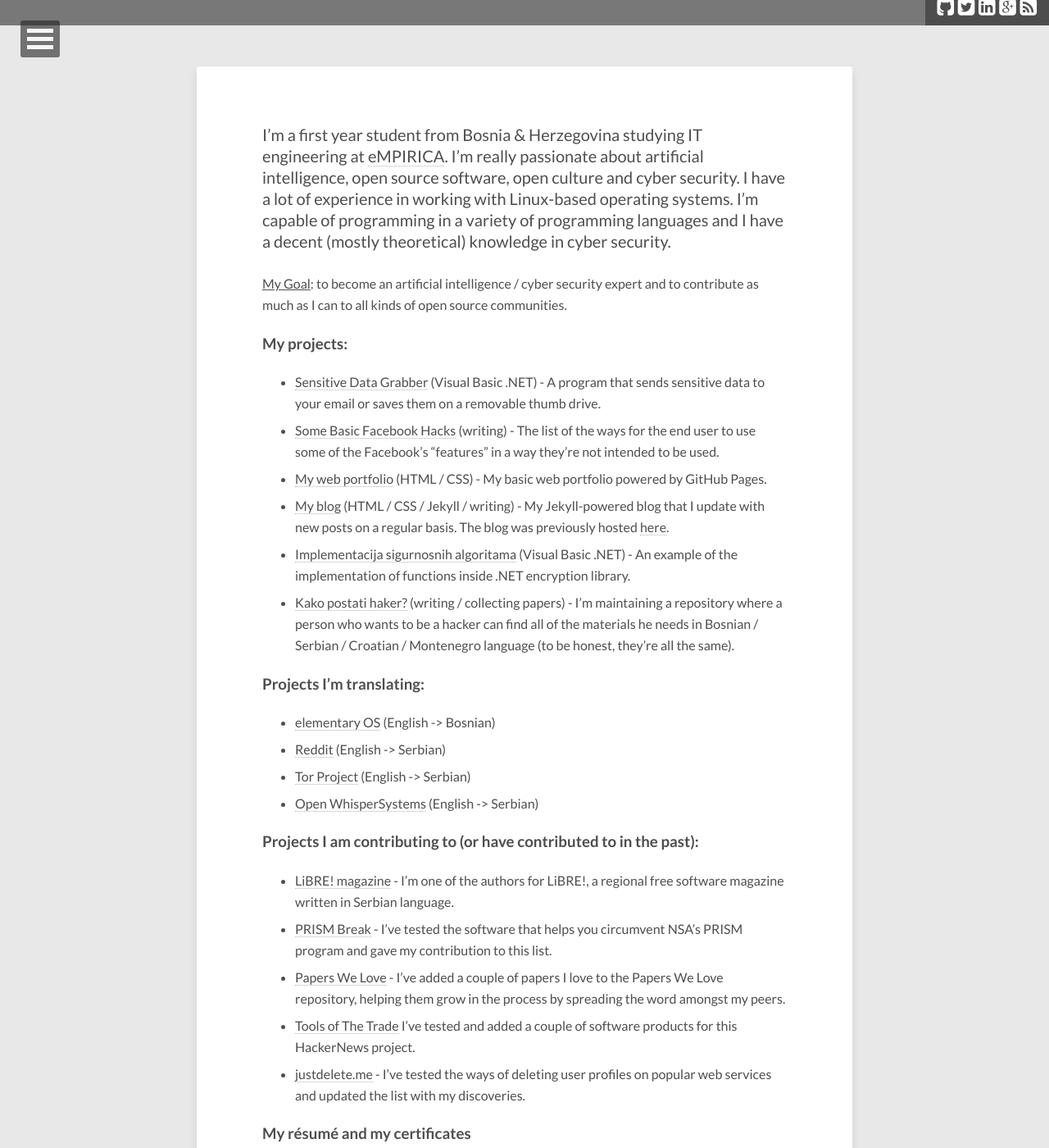
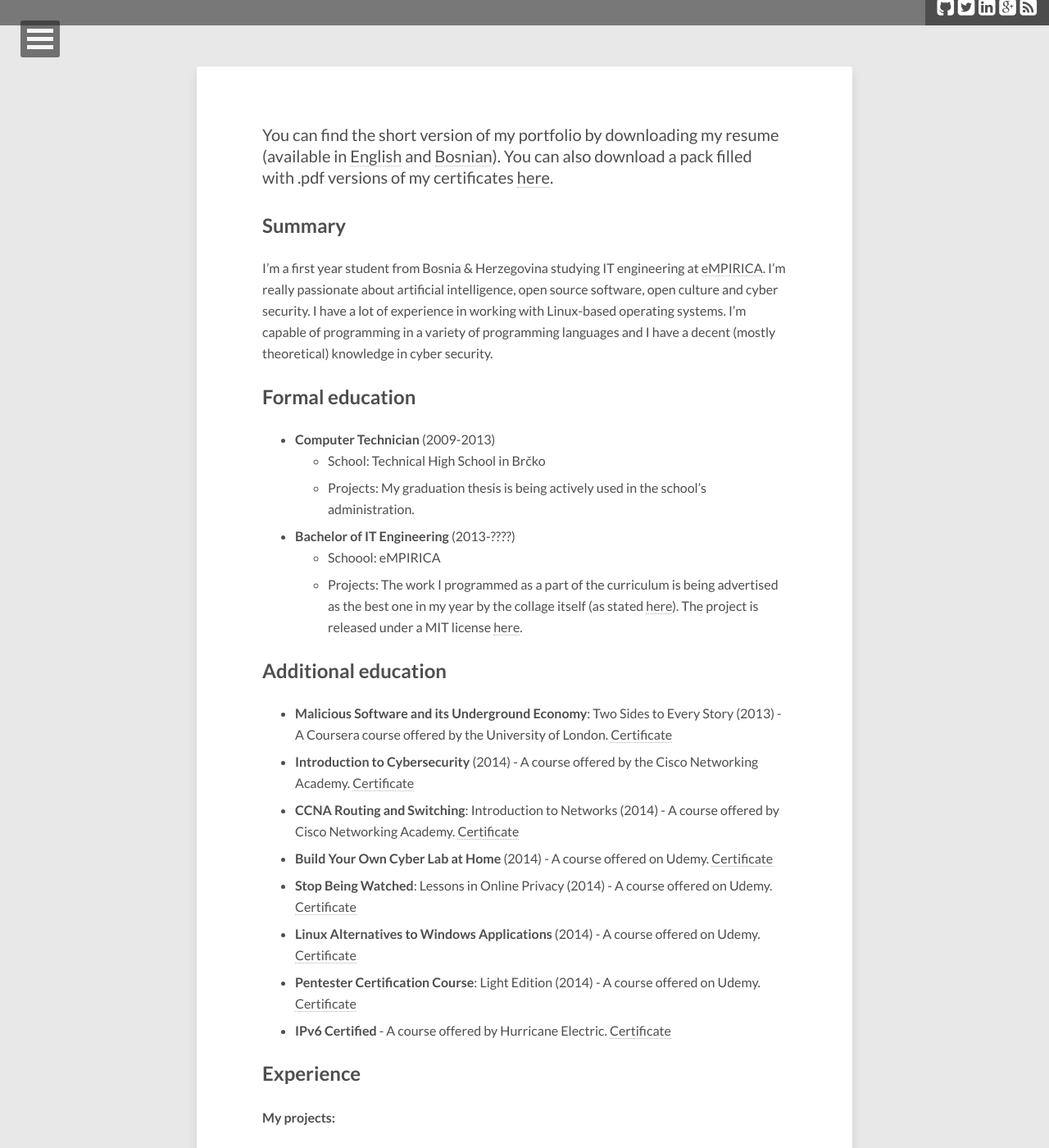
Before and after one commit to menghanhui/r3bl.blog, a Jekyll site: the page built from about/index.md, in a window 1280 px wide and 1400 px high, scrolled down 369 px. Shown: the whole window at 82% size. Built offline with Jekyll 4.4.1, drawn with Linux system fonts in a browser that asks for light colours; nearby versions of some CDN libraries; some of the changed text lies outside the part shown.

Commit message:
Updated portfolio and switched to the new site

```diff
--- a/about/index.md
+++ b/about/index.md
@@ -1,54 +1,78 @@
 ---
 layout: page
-title: About Me
+title: Portfolio
 image:
   feature: abstract-1.jpg
 comments: false
-modified: 2015-01-28
+modified: 2015-02-19
 ---
+
+You can find the short version of my portfolio by downloading my resume (available in [English](https://drive.google.com/file/d/0By-yP9sfB84VY0cxeGV4THNNbTQ/view?usp=sharing)
+and [Bosnian](https://drive.google.com/file/d/0By-yP9sfB84VWENhQmtJX0x4cTg/view?usp=sharing)). You can also download a pack filled with .pdf versions of my certificates [here](https://drive.google.com/file/d/0By-yP9sfB84VaFdUeU5kUXdTams/view?usp=sharing).
+
+## Summary
 
 I'm a first year student from Bosnia &amp; Herzegovina studying IT engineering at [eMPIRICA](http://empirica.ba/). I'm really passionate about artificial intelligence, open source software, open culture and cyber security. I have a lot of experience in working with Linux-based operating systems. I'm capable of programming in a variety of programming languages and I have a decent (mostly theoretical) knowledge in cyber security.
 
-<u>My Goal</u>: to become an artificial intelligence / cyber security expert and to contribute as much as I can to all kinds of open source communities.
+## Formal education
 
-### My projects:
+* **Computer Technician** (2009-2013)
+  * School: Technical High School in Brčko
+  * Projects: My graduation thesis is being actively used in the school's administration.
+
+* **Bachelor of IT Engineering** (2013-????)
+  * Schoool: eMPIRICA
+  * Projects: The work I programmed as a part of the curriculum is being advertised as the best one in my year by the collage itself (as stated [here](http://empirica.ba/index.php/aktuelne-vijesti/464-nasi-studenti-sticu-prakticna-ict-znanja-i-vjestine-vec-od-prve-godine-studija)). The project is released under a MIT license [here](https://github.com/aleksandar-todorovic/Implementacija-sigurnosnih-algoritama).
+
+## Additional education
+
+* **Malicious Software and its Underground Economy**: Two Sides to Every Story (2013) - A Coursera course offered by the University of London. [Certificate](https://drive.google.com/file/d/0By-yP9sfB84VTVVfanQ3THFkTDQ/view?usp=sharing)
+* **Introduction to Cybersecurity** (2014) - A course offered by the Cisco Networking Academy. [Certificate](https://drive.google.com/file/d/0By-yP9sfB84VVThyQkdxRDlrMnc/view?usp=sharing)
+* **CCNA Routing and Switching**: Introduction to Networks (2014) - A course offered by Cisco Networking Academy. [Certificate](https://drive.google.com/file/d/0By-yP9sfB84VMlVlNWVkanVKajA/view?usp=sharing)
+* **Build Your Own Cyber Lab at Home** (2014) - A course offered on Udemy. [Certificate](https://drive.google.com/file/d/0By-yP9sfB84VZTlUaXB1czZSYlU/view?usp=sharing)
+* **Stop Being Watched**: Lessons in Online Privacy (2014) - A course offered on Udemy. [Certificate](https://drive.google.com/file/d/0By-yP9sfB84VT1pzM2NpUHNHUkE/view?usp=sharing)
+* **Linux Alternatives to Windows Applications** (2014) - A course offered on Udemy. [Certificate](https://drive.google.com/file/d/0By-yP9sfB84VbG1Yd1FYQmZXV2M/view?usp=sharing)
+* **Pentester Certification Course**: Light Edition (2014) - A course offered on Udemy. [Certificate](https://drive.google.com/file/d/0By-yP9sfB84VeU15TE9OTTRXNEE/view?usp=sharing)
+* **IPv6 Certified** - A course offered by Hurricane Electric. [Certificate](https://drive.google.com/file/d/0By-yP9sfB84VczdTYlljZHhUTlE/view?usp=sharing)
+
+## Experience
+
+#### My projects:
 
 * [Sensitive Data Grabber](https://github.com/aleksandar-todorovic/SensitiveDataGrabber) (Visual Basic .NET) - A program that sends sensitive data to your email or saves them on a removable thumb drive.
 * [Some Basic Facebook Hacks](https://github.com/aleksandar-todorovic/my-published-papers#some-basic-facebook-hacks) (writing) - The list of the ways for the end user to use some of the Facebook's "features" in a way they're not intended to be used.
-* [My web portfolio](http://aleksandar-todorovic.github.io) (HTML / CSS) - My basic web portfolio powered by GitHub Pages.
 * [My blog](https://r3bl.github.com) (HTML / CSS / Jekyll / writing) - My Jekyll-powered blog that I update with new posts on a regular basis. The blog was previously hosted [here](https://aleksandartodorovic.wordpress.com/).
 * [Implementacija sigurnosnih algoritama](https://github.com/aleksandar-todorovic/Implementacija-sigurnosnih-algoritama) (Visual Basic .NET) - An example of the implementation of functions inside .NET encryption library.
 * [Kako postati haker?](https://github.com/aleksandar-todorovic/kako-postati-haker) (writing / collecting papers) - I'm maintaining a repository where a person who wants to be a hacker can find all of the materials he needs in Bosnian / Serbian / Croatian / Montenegro language (to be honest, they're all the same).
 
-### Projects I'm translating:
+#### Projects I am contributing to (or have contributed to in the past):
 
-* [elementary OS](http://elementaryos.org/) (English -&gt; Bosnian)
-* [Reddit](https://www.reddit.com/) (English -&gt; Serbian)
-* [Tor Project](https://www.torproject.org/) (English -&gt; Serbian)
-* [Open WhisperSystems](https://whispersystems.org/) (English -&gt; Serbian)
-
-### Projects I am contributing to (or have contributed to in the past):
-
-* [LiBRE! magazine](http://libre.lugons.org/) - I'm one of the authors for LiBRE!, a regional free software magazine written in Serbian language.
+* [elementary OS](http://elementaryos.org/) - I've translated the whole operating system to Bosnian language as a part of their localization team. I'm a beta tester who helped out by reporting and confirming bugs during the Beta stage of the version 0.3 titled Freya. I'm also helped during the construction of their new website ([beta.elementary.io](http://beta.elementary.io/)) where I contribute with the code and with the translation of the website to Bosnian language.
+* [Reddit](https://www.reddit.com/) - I've helped with the translation of wordly-known Reddit, earning a badge as a proof of helping them (you can view the badge in the trophy case of [my Reddit profile](http://reddit.com/u/r3bl)).
+* [Tor Project](https://www.torproject.org/) - I've helped with the translation of Orbot and Orweb tutorial in Serbian language and I am a coordinator for this translation.
+* [Open WhisperSystems](https://whispersystems.org/) - I've single-handedly translated their TextSecure and RedPhone apps to Bosnian, Serbian and Croatian language.
+* [Gnu Privacy Guard](https://guardianproject.info/code/gnupg/) - I've helped by translating the the privacy guard to the Serbian language and I am a coordinator for this translation.
 * [PRISM Break](https://prism-break.org/en/) - I've tested the software that helps you circumvent NSA's PRISM program and gave my contribution to this list.
 * [Papers We Love](https://github.com/papers-we-love/papers-we-love) - I've added a couple of papers I love to the Papers We Love repository, helping them grow in the process by spreading the word amongst my peers.
-* [Tools of The Trade](https://github.com/cjbarber/ToolsOfTheTrade) I've tested and added a couple of software products for this HackerNews project.
 * [justdelete.me](https://github.com/rmlewisuk/justdelete.me) - I've tested the ways of deleting user profiles on popular web services and updated the list with my discoveries.
 
-### My résumé and my certificates
+## Writing experience
 
-You can download my résumé in two different languages:
+* I'm running a blog for over 7 months now. I have a moderate success in blogging, averaging 150 visitors per day.
+* I wrote an article for [Opensource.com](http://opensource.com/) called [A beginner's guide to GitHub](http://opensource.com/life/15/2/beginners-guide-github). This post managed to get over 10.000 views in just two days and it is in a good path to become the most popular article in February 2015.
+* I wrote a couple of articles for LiBRE! Magazine -- a regional free software magazine written in Serbian language. You can find my articles in numbers [16](https://libre.lugons.org/index.php/broj_16/), [17](https://libre.lugons.org/index.php/broj_17/), [18](https://libre.lugons.org/index.php/broj_18/), [26](https://libre.lugons.org/index.php/broj-26/), [27](https://libre.lugons.org/index.php/broj-27/) and [28](https://libre.lugons.org/index.php/broj-28/).
 
-*  [English version](https://drive.google.com/file/d/0By-yP9sfB84VY0cxeGV4THNNbTQ/view?usp=sharing)
-*  [Bosnian version](https://drive.google.com/file/d/0By-yP9sfB84VWENhQmtJX0x4cTg/view?usp=sharing)
+## Volunteering experience
 
-You can also download a pack filled with .pdf versions of my certificates [here](https://drive.google.com/file/d/0By-yP9sfB84VaFdUeU5kUXdTams/view?usp=sharing).
+* **Terrain work during the floods in Bosnia & Herzegovina** (2014) - I helped those whose lives were in danger during catastrophic floods that hit my country in May 2014.
+* **No Hate Online - No Hate Offline workshops** (2014) - I have been a part of workshops that were organized in the support of [No Hate Speech Movement](http://nohatespeechmovement.org/) organized by the [PRONI Center for Youth Development](http://nohatespeechmovement.org/) where we discussed the ways of fighting against the hate speech in the online era.
+* **EVS Looking to Future: Springbos** (2015) - I'm expected to be a part of the [EVS](https://en.wikipedia.org/wiki/European_Voluntary_Service) project that takes place in Rijswijk, Netherlands in April 2015, where we will work in the Don Bosco center with 4-16 year old kids and help with the preparation of Springbos festival.
 
-### Contact
+## Contact
 
-[aleksandar.todorovic@mail.ru](aleksandar.todorovic@mail.ru)
+You can contact me anytime on [aleksandar.todorovic@mail.ru](aleksandar.todorovic@mail.ru).
 
-My public PGP key:
+If you are a privacy aware person and you want our communication to be private, here is my public PGP key:
 
     -----BEGIN PGP PUBLIC KEY BLOCK-----
     Version: GnuPG v1
```
Also changed, not shown: 5 other files.
